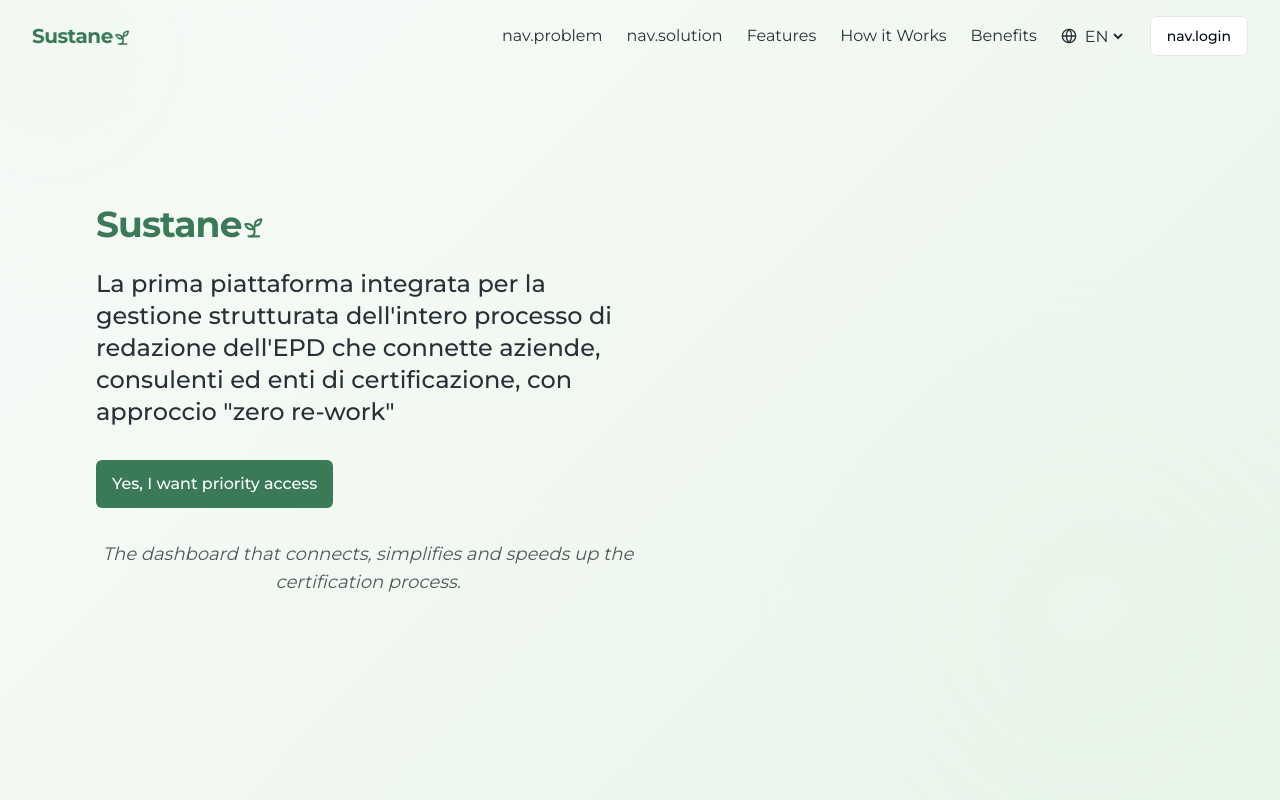
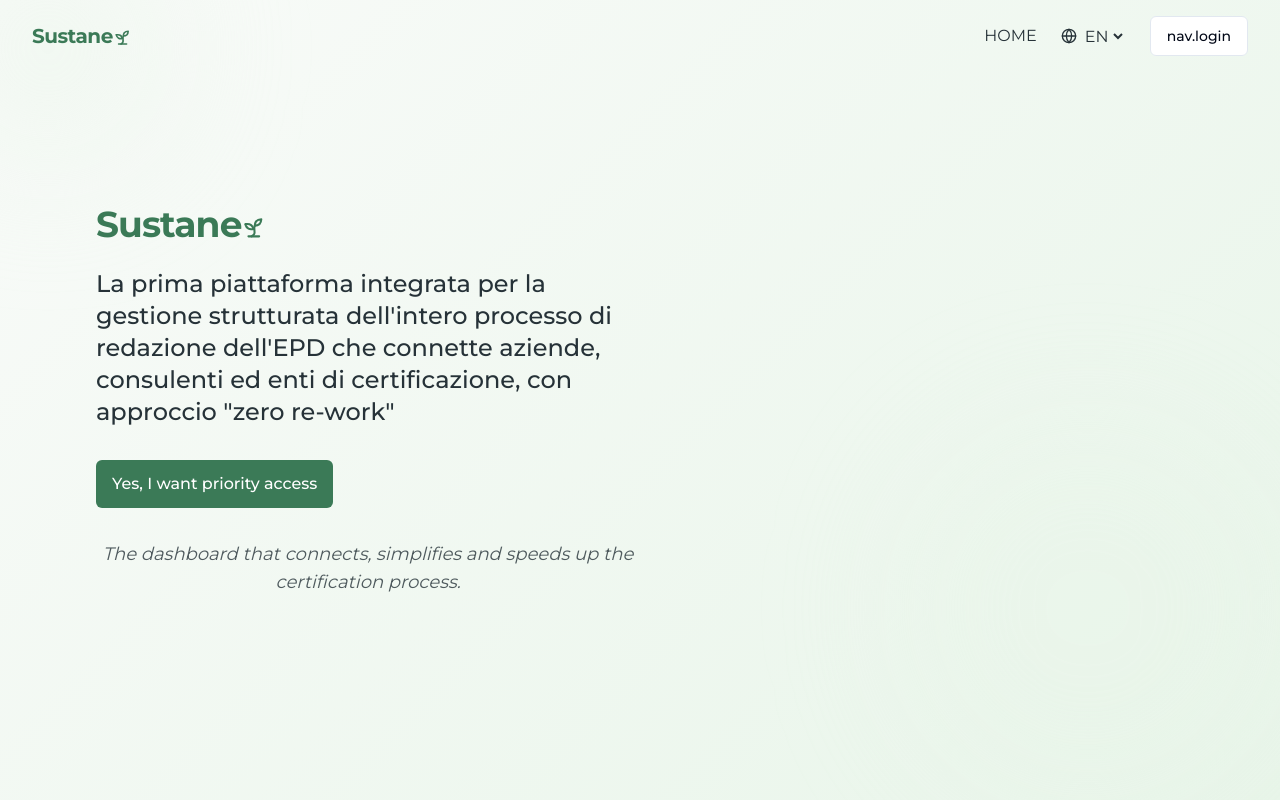
Before and after one commit to robertamong/sustanet-sustainability-connect, a React (Vite) app: page / in a window 1280 px wide. Shown: the top 800 px of the page. Built offline with nearby package versions, Linux system fonts and the light colour scheme.

Commit message:
Refactor: Update navigation and features section
- Remove navigation links and update the features section title.

```diff
--- a/src/components/FeaturesSection.tsx
+++ b/src/components/FeaturesSection.tsx
@@ -38,7 +38,7 @@ const FeaturesSection = () => {
       <div className="container mx-auto">
         <div className="text-center mb-16">
           <h2 className="text-3xl md:text-4xl font-bold text-sustanet-darkText mb-4">
-            {t('features.title')}
+            Perché scegliere Sustanet
           </h2>
         </div>
 
--- a/src/components/Navigation.tsx
+++ b/src/components/Navigation.tsx
@@ -41,20 +41,8 @@ const Navigation = () => {
         </div>
 
         <div className="hidden md:flex items-center space-x-6">
-          <a href="#problem" className="text-sustanet-darkText hover:text-sustanet-primary transition-colors">
-            {t('nav.problem')}
-          </a>
-          <a href="#solution" className="text-sustanet-darkText hover:text-sustanet-primary transition-colors">
-            {t('nav.solution')}
-          </a>
-          <a href="#features" className="text-sustanet-darkText hover:text-sustanet-primary transition-colors">
-            {t('nav.features')}
-          </a>
-          <a href="#workflow" className="text-sustanet-darkText hover:text-sustanet-primary transition-colors">
-            {t('nav.workflow')}
-          </a>
-          <a href="#benefits" className="text-sustanet-darkText hover:text-sustanet-primary transition-colors">
-            {t('nav.benefits')}
+          <a href="#" className="text-sustanet-darkText hover:text-sustanet-primary transition-colors">
+            HOME
           </a>
           <div className="flex items-center space-x-1 text-sustanet-darkText">
             <Globe size={16} />
@@ -86,39 +74,11 @@ const Navigation = () => {
         <div className="md:hidden absolute top-full left-0 right-0 bg-white shadow-lg">
           <div className="flex flex-col p-4 space-y-4">
             <a
-              href="#problem"
+              href="#"
               className="text-sustanet-darkText hover:text-sustanet-primary transition-colors"
               onClick={() => setIsMenuOpen(false)}
             >
-              {t('nav.problem')}
-            </a>
-            <a
-              href="#solution"
-              className="text-sustanet-darkText hover:text-sustanet-primary transition-colors"
-              onClick={() => setIsMenuOpen(false)}
-            >
-              {t('nav.solution')}
-            </a>
-            <a
-              href="#features"
-              className="text-sustanet-darkText hover:text-sustanet-primary transition-colors"
-              onClick={() => setIsMenuOpen(false)}
-            >
-              {t('nav.features')}
-            </a>
-            <a
-              href="#workflow"
-              className="text-sustanet-darkText hover:text-sustanet-primary transition-colors"
-              onClick={() => setIsMenuOpen(false)}
-            >
-              {t('nav.workflow')}
-            </a>
-            <a
-              href="#benefits"
-              className="text-sustanet-darkText hover:text-sustanet-primary transition-colors"
-              onClick={() => setIsMenuOpen(false)}
-            >
-              {t('nav.benefits')}
+              HOME
             </a>
             <div className="flex items-center border border-gray-300 rounded p-2">
               <Globe size={16} className="mr-2" />
```
